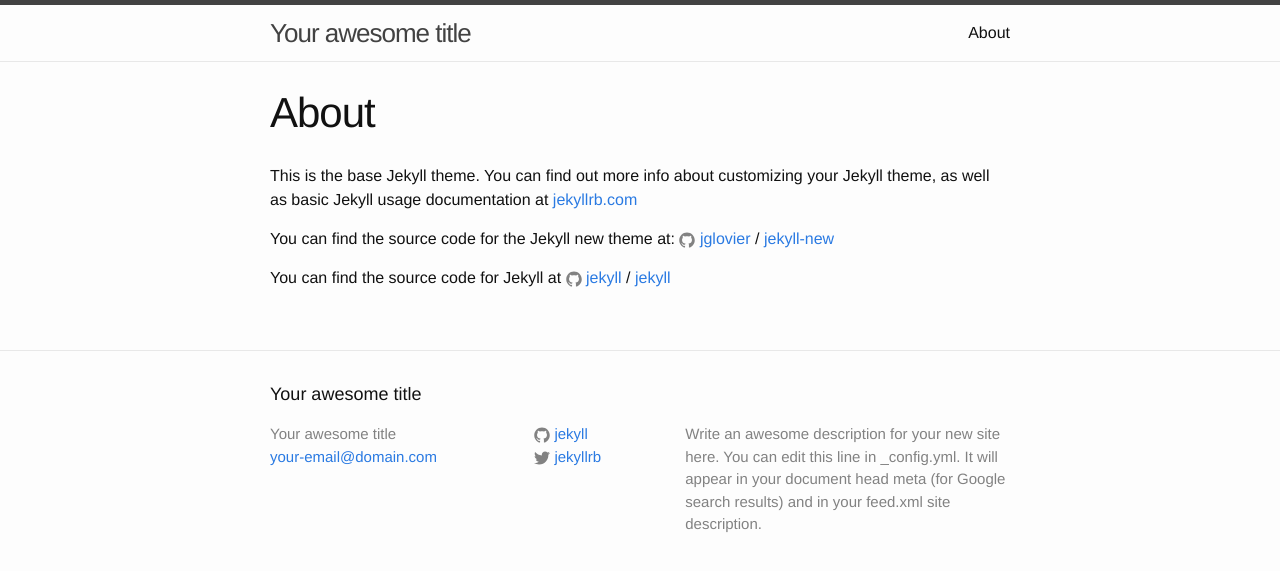
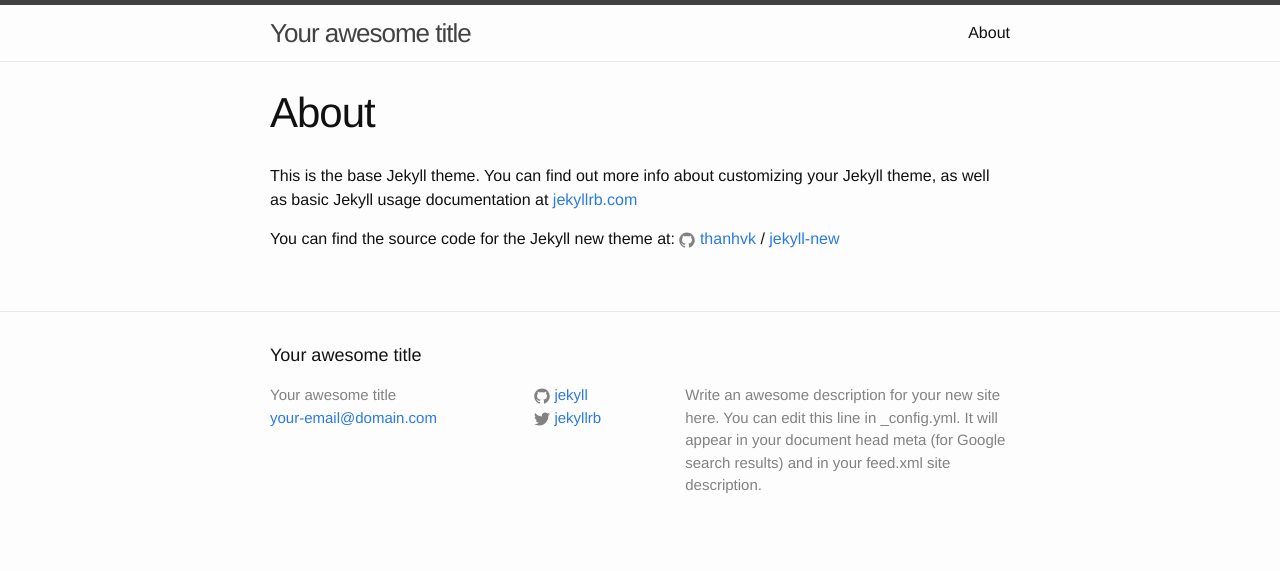
Before and after one commit to thanhvk/thanhvk.github.io, a Jekyll site: the page built from jekyll/about.md, in a window 1280 px wide. Shown: the top 571 px of the page. Built offline with Jekyll 4.4.1, drawn with Linux system fonts in a browser that asks for light colours.

Commit message:
Edit about.md

```diff
--- a/jekyll/about.md
+++ b/jekyll/about.md
@@ -7,9 +7,5 @@
 This is the base Jekyll theme. You can find out more info about customizing your Jekyll theme, as well as basic Jekyll usage documentation at [jekyllrb.com](http://jekyllrb.com/)
 
 You can find the source code for the Jekyll new theme at:
-{% include icon-github.html username="jglovier" %} /
+{% include icon-github.html username="thanhvk" %} /
 [jekyll-new](https://github.com/jglovier/jekyll-new)
-
-You can find the source code for Jekyll at
-{% include icon-github.html username="jekyll" %} /
-[jekyll](https://github.com/jekyll/jekyll)
```
